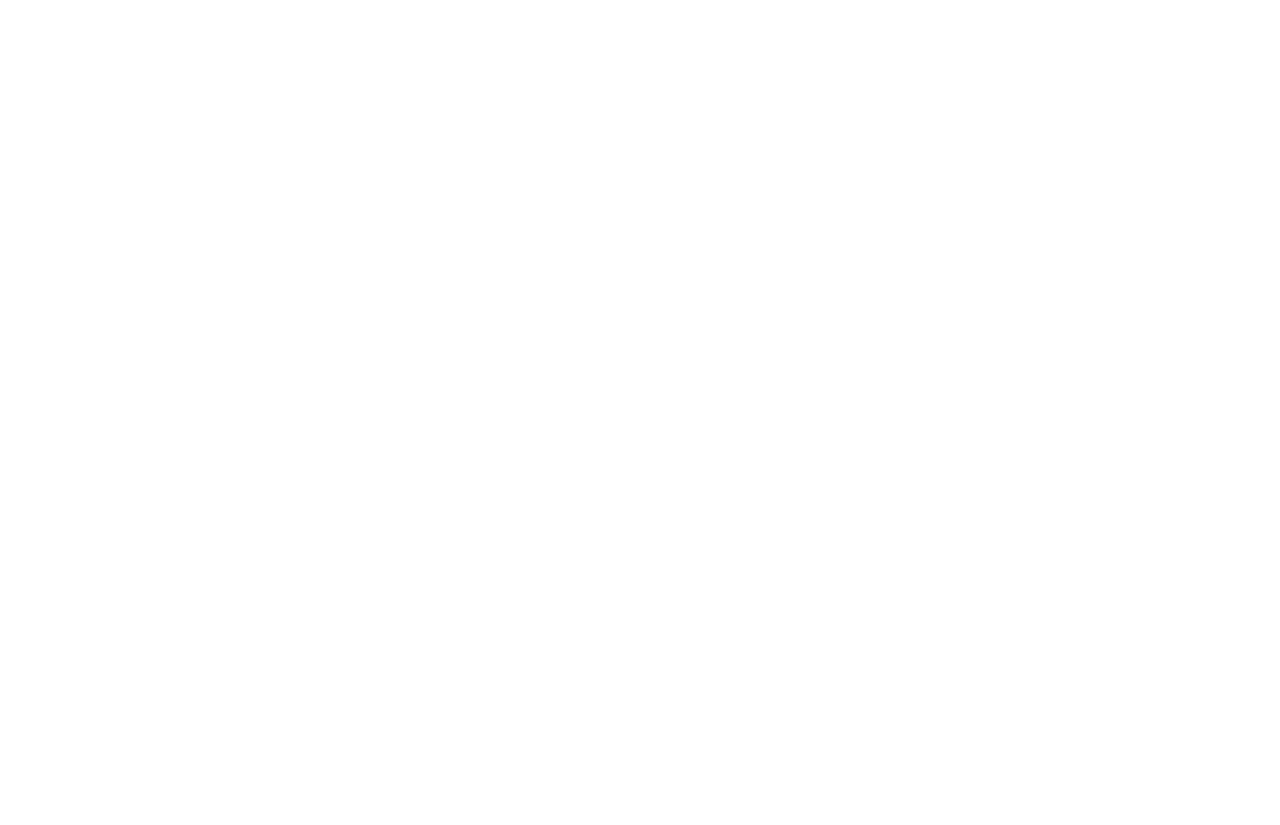
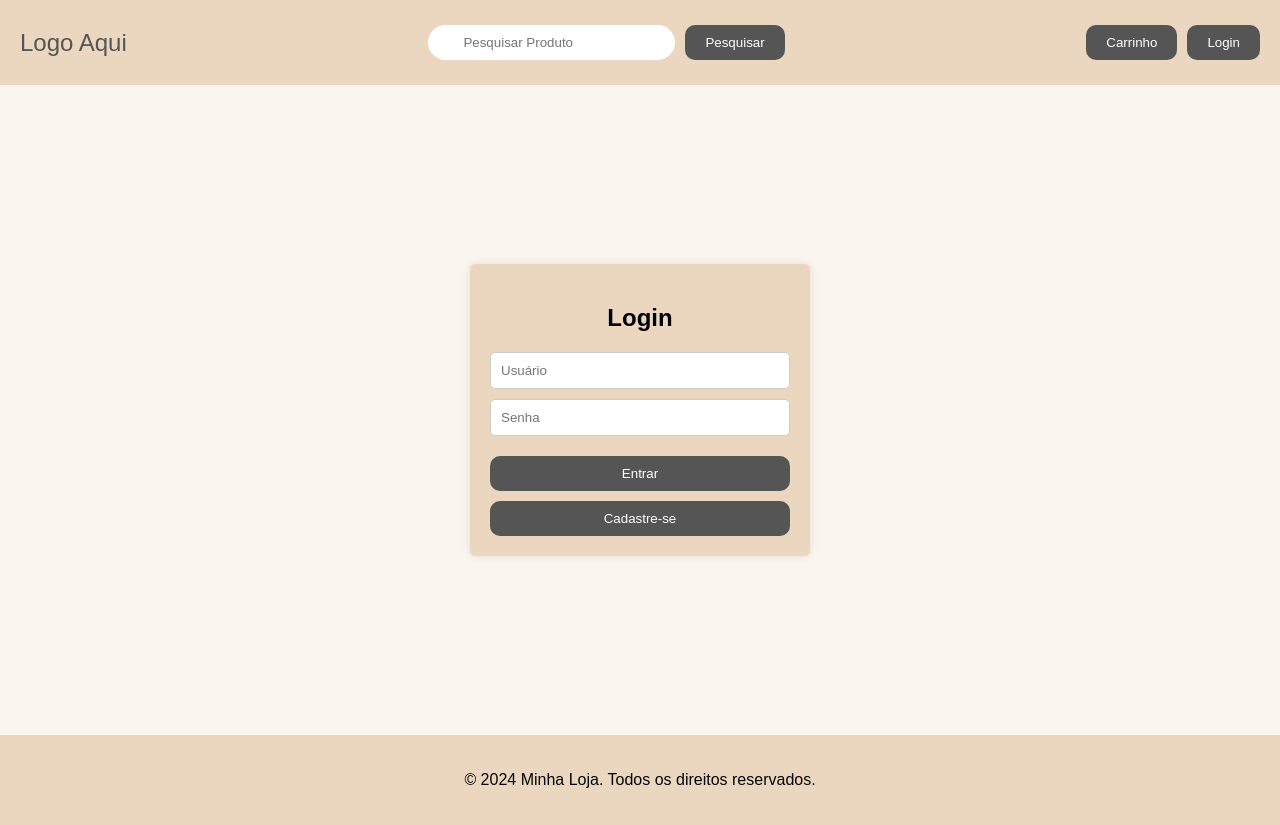
Before and after one commit to DavydKennyd/project-freelancer, a plain HTML site: page Projeto/login.html in a window 1280 px wide. Before the commit the page ends 800 px from the top, so only its background shows below. Drawn offline with Linux system fonts and the light colour scheme.

Commit message:
Version 3

```diff
--- /dev/null
+++ b/Projeto/cadastro.css
@@ -0,0 +1,46 @@
+.cadastro-container {
+    width: 350px;
+    margin: 50px auto;
+    padding: 20px;
+    background-color: #EBD7BF;
+    border-radius: 5px;
+    box-shadow: 0 0 10px rgba(0, 0, 0, 0.1);
+}
+
+h2 {
+    text-align: center;
+    margin-bottom: 20px;
+}
+
+.campo {
+    margin-bottom: 15px;
+}
+
+.campo label {
+    display: block;
+    font-weight: bold;
+}
+
+.campo input[type="text"],
+.campo input[type="email"],
+.campo input[type="password"] {
+    width: 100%;
+    padding: 10px;
+    border: 1px solid #ccc;
+    border-radius: 5px;
+    box-sizing: border-box;
+}
+
+button {
+    width: 100%;
+    padding: 10px;
+    background-color: #555;
+    color: #fff;
+    border: none;
+    border-radius: 5px;
+    cursor: pointer;
+}
+
+button:hover {
+    background-color: #777;
+}
--- /dev/null
+++ b/Projeto/cadastro.html
@@ -0,0 +1,51 @@
+<!DOCTYPE html>
+<html lang="pt-br">
+<head>
+    <meta charset="UTF-8">
+    <meta name="viewport" content="width=device-width, initial-scale=1.0">
+    <title>Cadastro</title>
+    <link rel="stylesheet" href="cadastro.css">
+    <link rel="stylesheet" href="style.css">
+</head>
+<body>
+    <header class="header-container">
+        <div class="logo">Logo Aqui</div>
+        <div class="search-container">
+            <form action="/pesquisar" method="get" class="search-form">
+                <input type="text" id="search" name="q" placeholder="Pesquisar Produto">
+                <button type="submit">Pesquisar</button>
+            </form>
+        </div>
+        <div class="buttons-container">
+            <button class="cart-button">Carrinho</button>
+            <button class="login-button">Login</button>
+        </div>
+    </header>
+    <div class="cadastro-container">
+        <h2>Cadastro</h2>
+        <form>
+            <div class="campo">
+                <label for="usuario">Usuário:</label>
+                <input type="text" id="usuario" name="usuario" required>
+            </div>
+            <div class="campo">
+                <label for="email">Email:</label>
+                <input type="email" id="email" name="email" required>
+            </div>
+            <div class="campo">
+                <label for="senha">Senha:</label>
+                <input type="password" id="senha" name="senha" required>
+            </div>
+            <div class="campo">
+                <label for="confirmar-senha">Confirmar Senha:</label>
+                <input type="password" id="confirmar-senha" name="confirmar-senha" required>
+            </div>
+            <div class="campo-checkbox">
+                <input type="checkbox" id="termos" name="termos" required>
+                <label for="termos">Aceito os termos e condições</label>
+            </div>
+            <button type="submit">Cadastrar</button>
+        </form>
+    </div>
+</body>
+</html>
--- /dev/null
+++ b/Projeto/carrinho.css
@@ -0,0 +1,117 @@
+body {
+    font-family: Arial, sans-serif;
+    margin: 0;
+    padding: 0;
+}
+
+.container-carrinho {
+    display: flex;
+    justify-content: space-between;
+    align-items: center;
+    padding: 0 20px;
+}
+
+.user-info strong {
+    margin-left: 10px;
+}
+
+header {
+    background-color: #EBD7BF;
+    color: #000000;
+    padding: 20px 0;
+    text-align: center;
+}
+
+header h1 {
+    margin: 0;
+}
+
+main {
+    padding: 20px 0;
+}
+
+table {
+    width: 100%;
+    border-collapse: collapse;
+}
+
+th, td {
+    border-bottom: 1px solid #ddd;
+    padding: 10px;
+    text-align: left;
+}
+
+th {
+    background-color: #f2f2f2;
+}
+
+button {
+    padding: 8px 16px;
+    background-color: #555;
+    color: #fff;
+    border: none;
+    border-radius: 5px;
+    cursor: pointer;
+}
+
+button:hover {
+    background-color: #777;
+}
+
+.subtotal {
+    display: flex;
+    justify-content: space-between;
+    margin-top: 20px;
+    font-size: 18px;
+}
+
+.checkout {
+    text-align: right;
+    margin-top: 20px;
+}
+.user-info {
+    display: flex;
+    align-items: center;
+    margin-bottom: 10px;
+}
+
+.user-info strong {
+    margin-right: 10px;
+}
+
+.btn-sair {
+    background-color: #dc3545;
+    color: #fff;
+    border: none;
+    border-radius: 5px;
+    padding: 8px 16px;
+    margin-right: 10px;
+    cursor: pointer;
+}
+
+.btn-sair:hover {
+    background-color: #c82333;
+}
+
+.btn-home {
+    background-color: #777;
+    color: #fff;
+    border: none;
+    border-radius: 5px;
+    padding: 8px 16px;
+    text-decoration: none;
+    cursor: pointer;
+}
+
+.btn-home:hover {
+    background-color: #555;
+}
+footer {
+    position: fixed;
+    bottom: 0;
+    width: 100%;
+    background-color: #EBD7BF;
+    color: #060606;
+    padding: 20px;
+    text-align: center;
+}
--- /dev/null
+++ b/Projeto/login.css
@@ -0,0 +1,48 @@
+.login-center-container {
+    display: flex;
+    justify-content: center;
+    align-items: center;
+    height: calc(100vh - 150px);
+}
+
+.login-container {
+    background-color: #EBD7BF;
+    padding: 20px;
+    border-radius: 5px;
+    box-shadow: 0 0 10px rgba(0, 0, 0, 0.1);
+    text-align: center;
+    width: 300px;
+}
+
+.login-container h2 {
+    margin-bottom: 20px;
+}
+
+.login-container input[type="text"],
+.login-container input[type="password"] {
+    width: 100%;
+    padding: 10px;
+    margin-bottom: 10px;
+    border: 1px solid #ccc;
+    border-radius: 5px;
+    box-sizing: border-box;
+}
+
+.login-container button {
+    width: 100%;
+    padding: 10px;
+    margin-top: 10px;
+    background-color: #555;
+    color: #fff;
+    border: none;
+    border-radius: 10px;
+    cursor: pointer;
+}
+
+.login-container button:hover {
+    background-color: #777;;
+}
+
+.signup-link {
+    margin-top: 10px;
+}
--- a/Projeto/login.html
+++ b/Projeto/login.html
@@ -0,0 +1,39 @@
+<!DOCTYPE html>
+<html lang="en">
+<head>
+    <meta charset="utf-8">
+    <meta name="viewport" content="width=device-width, initial-scale=1">
+    <title>Login project</title>
+    <link rel="stylesheet" href="style.css">
+    <link rel="stylesheet" href="login.css">
+</head>
+<body>
+    <header class="header-container">
+        <div class="logo">Logo Aqui</div>
+        <div class="search-container">
+            <form action="/pesquisar" method="get" class="search-form">
+                <input type="text" id="search" name="q" placeholder="Pesquisar Produto">
+                <button type="submit">Pesquisar</button>
+            </form>
+        </div>
+        <div class="buttons-container">
+            <button class="cart-button">Carrinho</button>
+            <button class="login-button">Login</button>
+        </div>
+    </header>
+    <div class="login-center-container">
+        <div class="login-container">
+            <h2>Login</h2>
+            <form>
+                <input type="text" placeholder="Usuário">
+                <input type="password" placeholder="Senha">
+                <button type="submit">Entrar</button>
+            </form>
+            <a href="cadastro.html"><button class="signup-link">Cadastre-se</button></a>
+        </div>
+    </div>
+    <footer>
+        <p>&copy; 2024 Minha Loja. Todos os direitos reservados.</p>
+    </footer>
+</body>
+</html>
--- a/Projeto/style.css
+++ b/Projeto/style.css
@@ -50,7 +50,7 @@ body {
     background-color: #777;
 }
 
-.login-container {
+.buttons-container {
     display: flex;
     align-items: center;
 }
@@ -186,6 +186,13 @@ body {
     background-color: #777;
 }
 
+footer {
+    background-color: #EBD7BF;
+    color: #060606;
+    padding: 20px;
+    text-align: center;
+}
+
 /* Adicione a animação de pulsação */
 @keyframes pulse {
     50% {
```
Also changed, not shown: Projeto/carrinho.html (added, +59 -0 lines), Projeto/index.html (+5 -2 lines), login.html (deleted).
